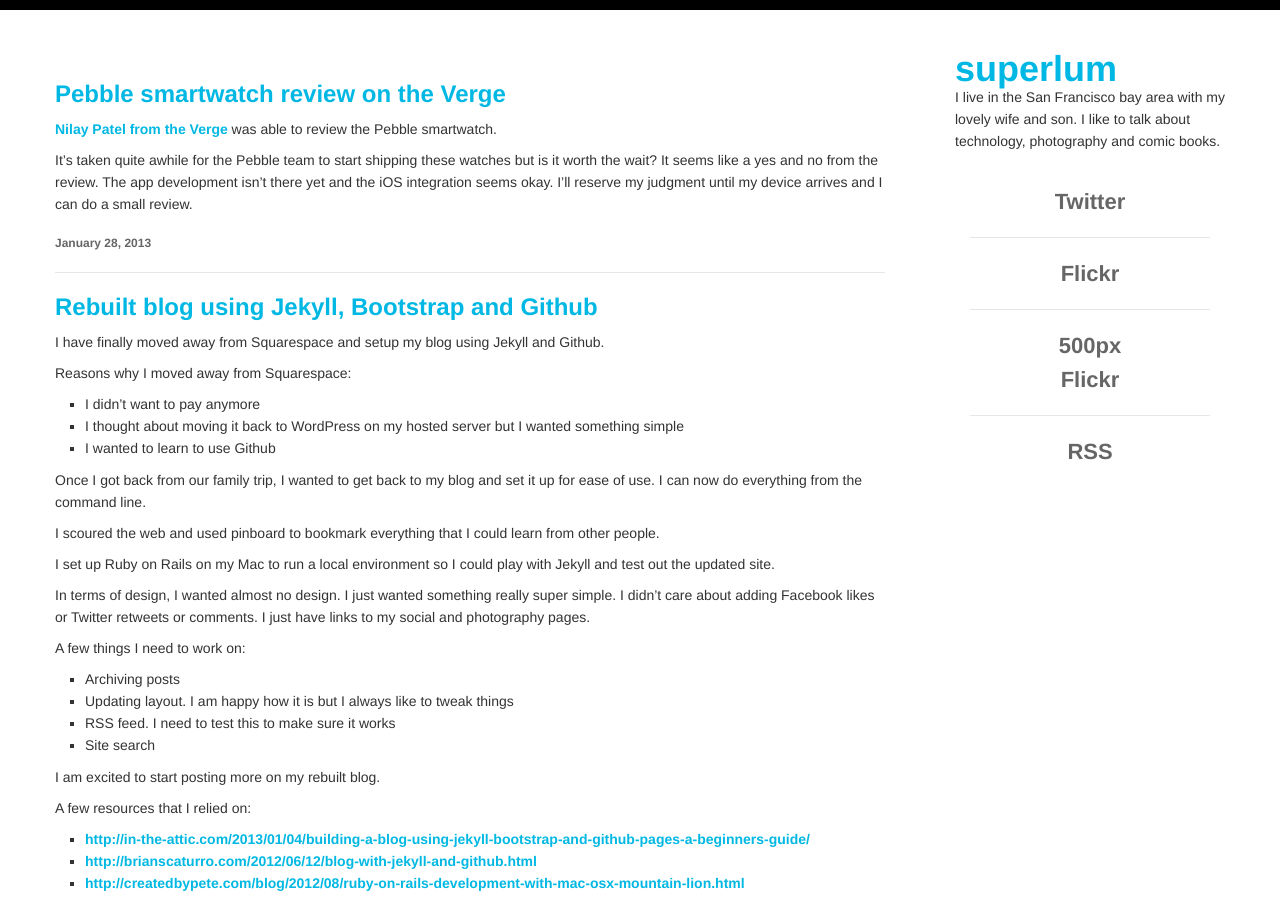
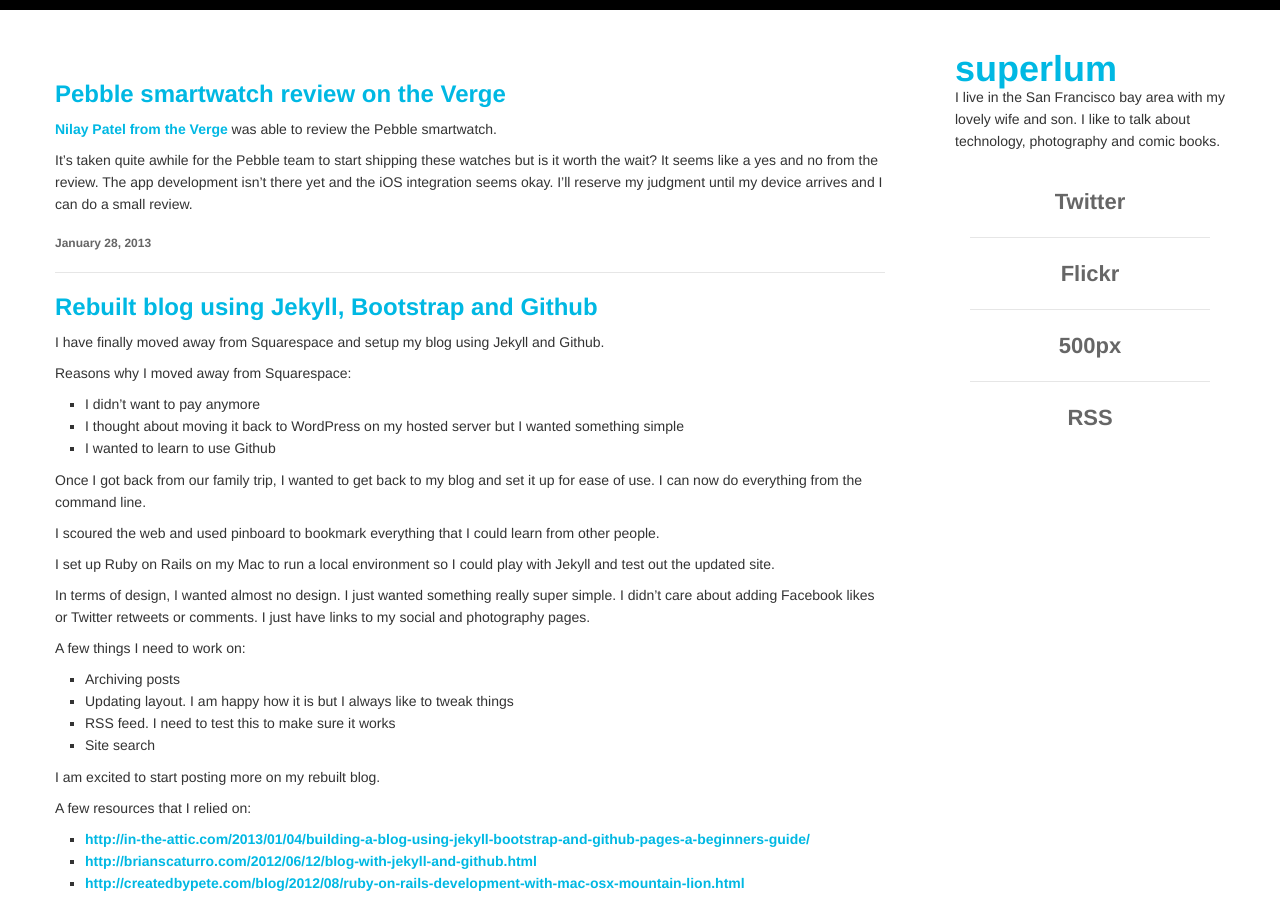
Before and after one commit to superlum/superlum.github.com, a Jekyll site: the page built from index.html, in a window 1280 px wide and 900 px high. Built offline with Jekyll 4.4.1, drawn with Linux system fonts in a browser that asks for light colours; nearby versions of some CDN libraries.

```diff
--- a/_layouts/default.html
+++ b/_layouts/default.html
@@ -35,7 +35,6 @@
                     <li><a href="http://www.flickr.com/photos/superlum">Flickr</a></li>
                     <hr/>
                     <li><a href="http://superlum.500px.com/">500px</a></li>
-                    <li><a href="http://www.flickr.com/photos/superlum">Flickr</a></li>
                     <hr/>
                     <li><a href="http://superlum.com/rss.xml">RSS</a></li>
                 </ul>
```
